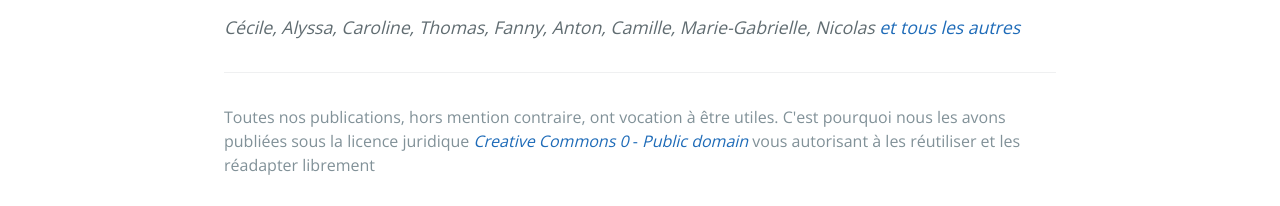
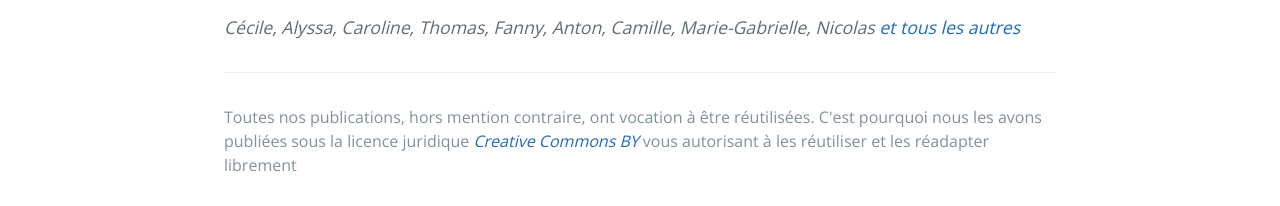
Before and after one commit to secheresses/Ancien-site, a Jekyll site: the page built from index.md, in a window 1280 px wide. Shown: the part 1841-2047 px from the top of the page. Built offline with Jekyll 4.4.1, drawn with Linux system fonts in a browser that asks for light colours.

Commit message:
Mise à jour mentions légales

```diff
--- a/_layouts/default.html
+++ b/_layouts/default.html
@@ -35,7 +35,7 @@
       {{ content }}
 
       <footer class="site-footer">
-          <span class="site-footer-credits">Toutes nos publications, hors mention contraire, ont vocation à être utiles. C'est pourquoi nous les avons publiées sous la licence juridique <a href="https://creativecommons.org/publicdomain/zero/1.0/deed.fr"><em>Creative Commons 0</em> - <em>Public domain</em></a> vous autorisant à les réutiliser et les réadapter librement </span>
+          <span class="site-footer-credits">Toutes nos publications, hors mention contraire, ont vocation à être réutilisées. C'est pourquoi nous les avons publiées sous la licence juridique <a href="https://creativecommons.org/licenses/by/2.0/fr/"><em>Creative Commons BY</em></a> vous autorisant à les réutiliser et les réadapter librement </span>
       </footer>
     </main>
   </body>
```
